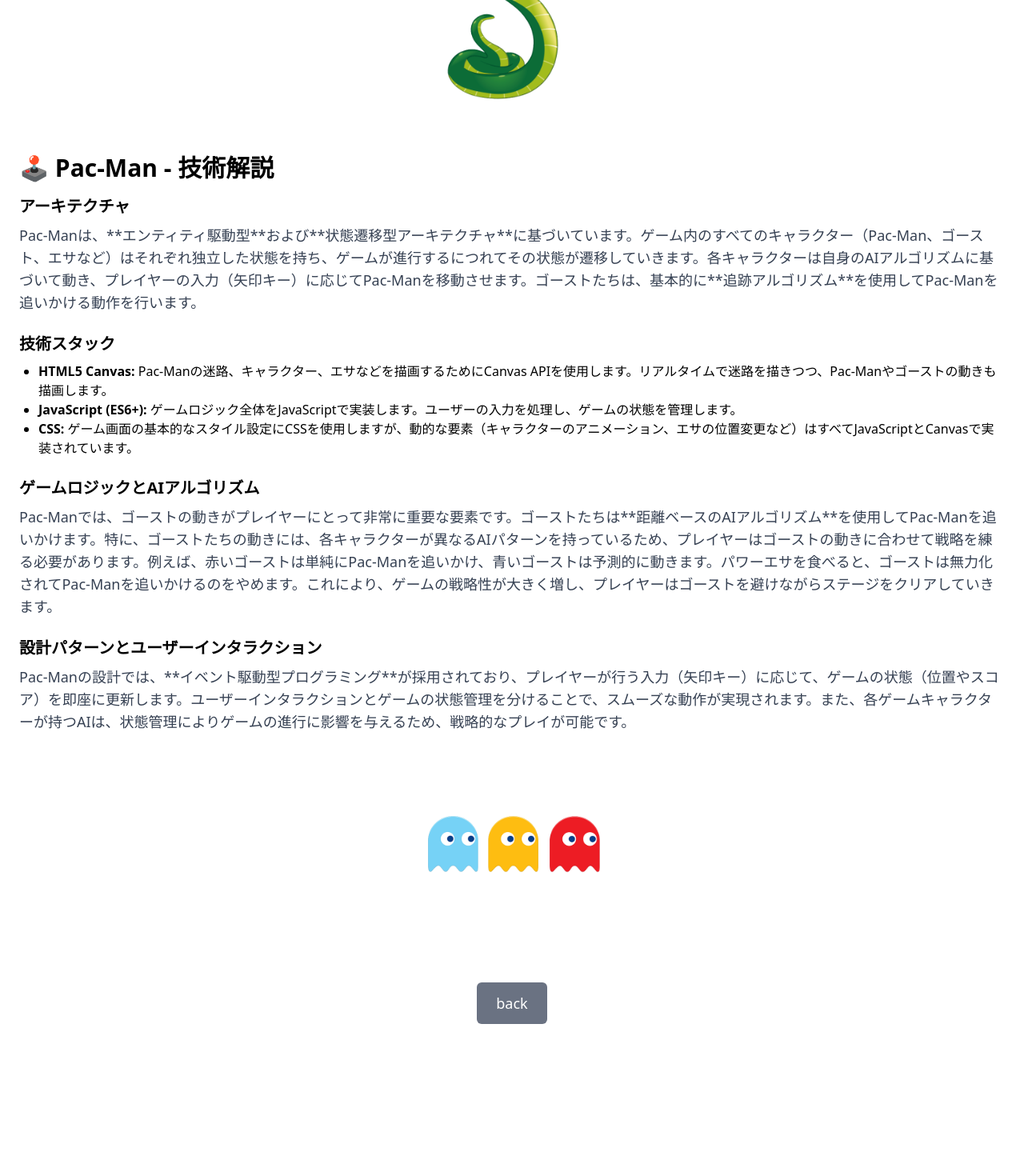
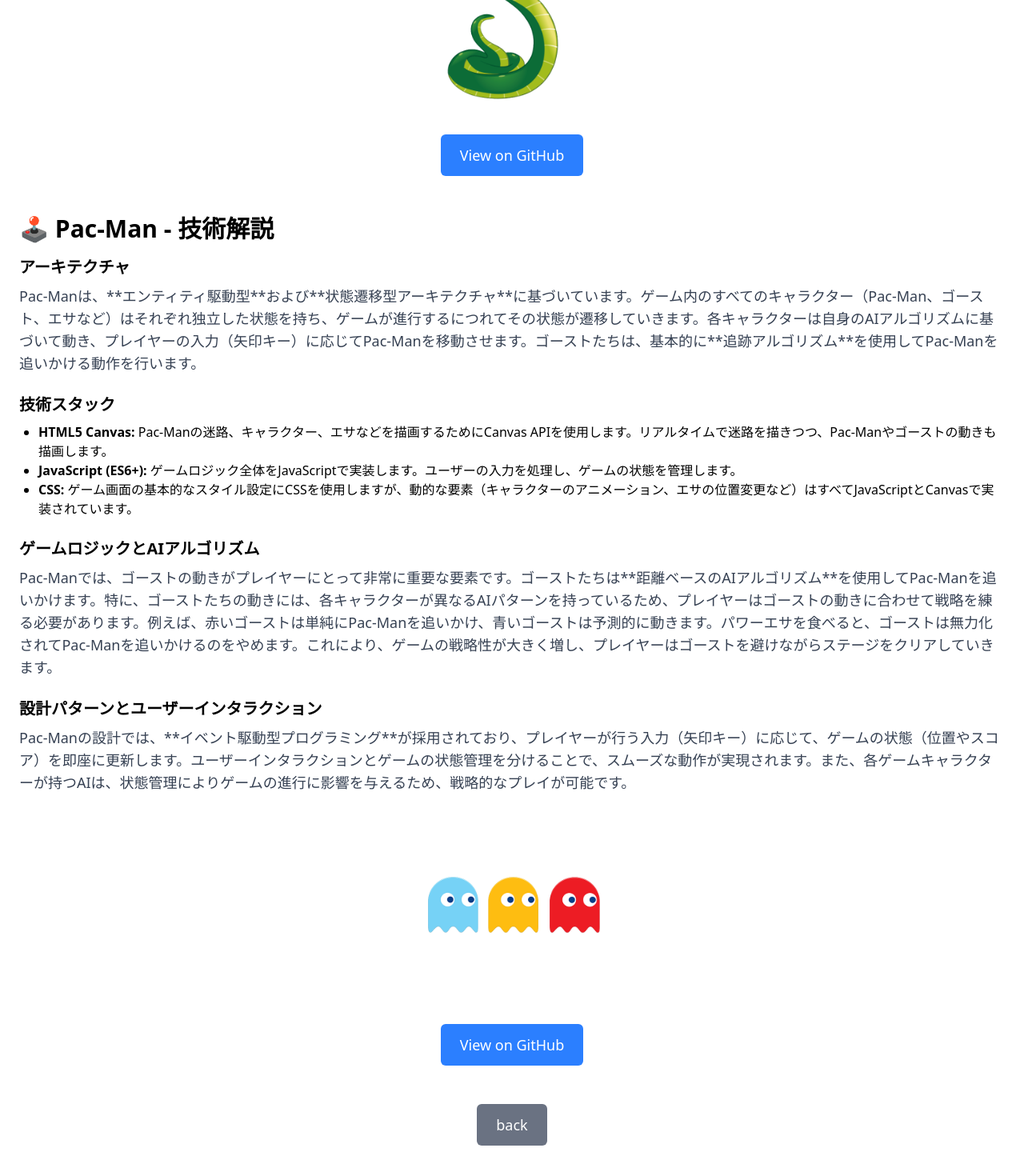
Before and after one commit to sinnn9593/no1, a React (Vite) app: page /service in a window 1280 px wide. Shown: the part 1080-2550 px from the top of the page at 80% size. Before the commit the page ends 2408 px from the top, so only its background shows below. Built offline with nearby package versions, Linux system fonts and the light colour scheme.

Commit message:
add github button and url on service page

```diff
--- a/src/components/Home.tsx
+++ b/src/components/Home.tsx
@@ -8,20 +8,20 @@
       <div className="w-full max-w-screen-xl mx-auto px-4 min-h-screen">
         {/* Header */}
         <motion.header
-          initial={{ y: -100, opacity: 0 }}
-          animate={{ y: 0, opacity: 1 }}
+          initial={{ opacity: 0 }}
+          animate={{ opacity: 1 }}
           transition={{
             type: "spring",
             duration: 1,
             delay: 0.5,
             stiffness: 130,
           }}
-          className="flex justify-between items-center p-4 text-white"
+          className="flex justify-between items-center p-2 text-white"
         >
-          <span className="font-bold text-2xl">-Welcome to my website-</span>
+          <span className="font-bold text-5xl">-Welcome to my website-</span>
 
         <nav>
-          <ul className="flex items-center gap-4">
+          <ul className="flex items-center gap-7 text-3xl">
             <li>
                 <Link to="/">Home</Link> {/* Homeページにリンク */}
             </li>
--- a/src/components/Service.tsx
+++ b/src/components/Service.tsx
@@ -49,6 +49,19 @@
             className="mx-auto w-60 h-60 object-cover mb-4"
           />
         </div>
+
+         {/* Snake GameのGitHubリンク */}
+        <div className="text-center">
+           <a
+              href="https://github.com/your-username/snake-game" // 実際のGitHub URLをここに挿入
+              target="_blank"
+              rel="noopener noreferrer"
+            >
+           <button className="px-6 py-3 bg-blue-500 text-white text-lg rounded-md hover:bg-blue-600 transition">
+               View on GitHub
+           </button>
+          </a>
+        </div>
       </section>
 
       {/* Pac-Man Section */}
@@ -84,6 +97,18 @@
             className="mx-auto w-60 h-60 object-cover mb-4"
           />
         </div>
+             {/* Pac-ManのGitHubリンク */}
+        <div className="text-center">
+            <a
+               href="https://github.com/your-username/pac-man" // 実際のGitHub URLをここに挿入
+               target="_blank"
+               rel="noopener noreferrer"
+             >
+               <button className="px-6 py-3 bg-blue-500 text-white text-lg rounded-md hover:bg-blue-600 transition">
+                 View on GitHub
+               </button>
+            </a>
+        </div>
       </section>
 
       {/* 戻るボタン */}
```
